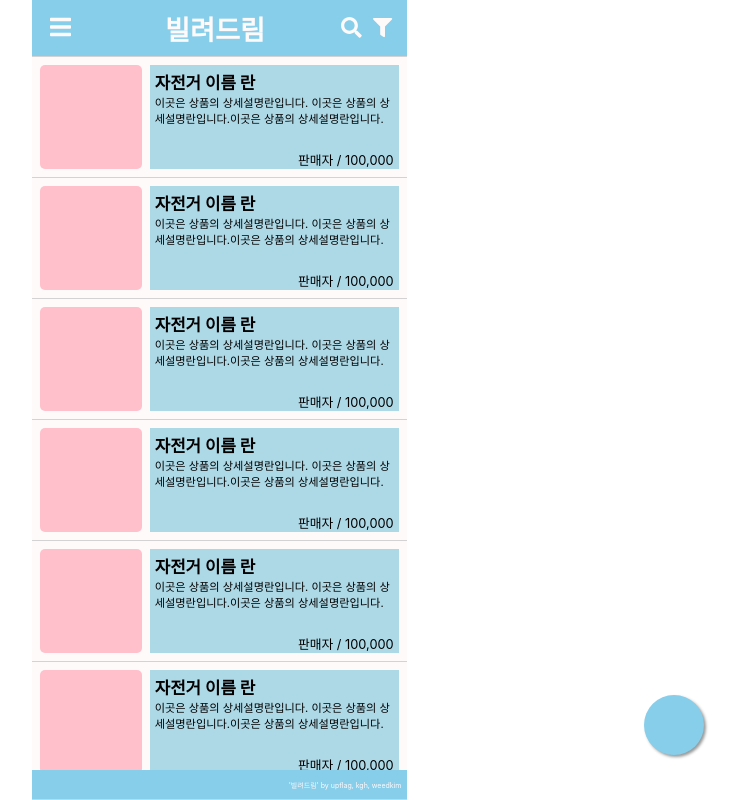
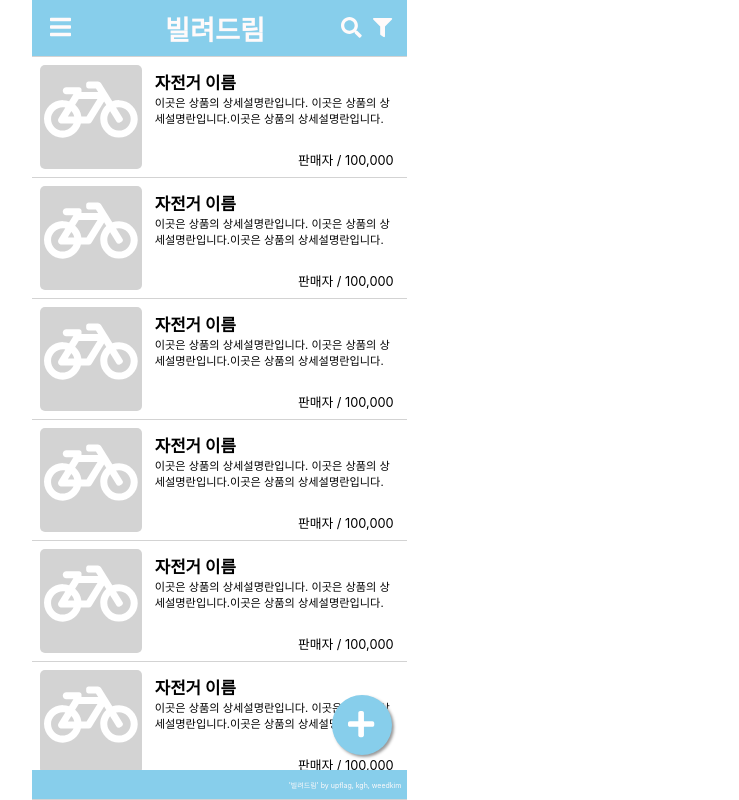
Before and after one commit to kgh3489/2021Hanium, a React (Create React App) app: page / in a window 1280 px wide. Shown: the whole page, without its empty margins (421-1160 px from the left). Built offline with nearby package versions, Linux system fonts and the light colour scheme.

Commit message:
상품리스트 상품등록  플로팅버튼 추가

```diff
--- a/src/app.jsx
+++ b/src/app.jsx
@@ -9,6 +9,9 @@ function App() {
       <Header />
       <ProductList />
       <Footer />
+      <button className={styles.float}>
+        <i class="fas fa-plus"></i>
+      </button>
     </div>
   );
 }
--- a/src/app.module.css
+++ b/src/app.module.css
@@ -10,6 +10,7 @@ button {
   width: 100%;
   margin: 0 auto;
   height: 100vh;
+  position: relative;
 }
 
 /* 반응형 | 미디어 쿼리 */
@@ -18,3 +19,17 @@ button {
     width: 375px;
   }
 }
+
+.float{
+	position:absolute;
+	width:60px;
+	height:60px;
+	bottom:45px;
+	right:15px;
+	background-color: skyblue;
+	color:#FFF;
+	border-radius:50px;
+	text-align:center;
+	box-shadow: 2px 2px 3px #999;
+  font-size: 30px;
+}
--- a/src/component/product_list/product_item/product_item.jsx
+++ b/src/component/product_list/product_item/product_item.jsx
@@ -8,11 +8,11 @@ const product_item = (props) => {
     return (
         <div className={styles.product_item}>
             <div className={styles.imagesec}>
-
+                <i class="fas fa-bicycle"></i>
             </div>
             <div className={styles.descsec}>
                 <div className={styles.product_title}>
-                    <span>자전거 이름 란</span>
+                    <span>자전거 이름</span>
                 </div>
                 <div className={styles.product_desc}>
                     <span>이곳은 상품의 상세설명란입니다. 이곳은 상품의 상세설명란입니다.이곳은 상품의 상세설명란입니다.</span>
@@ -23,8 +23,6 @@ const product_item = (props) => {
             </div>
         </div>
     )
-
-
 };
 
 export default product_item;
--- a/src/component/product_list/product_item/product_item.module.css
+++ b/src/component/product_list/product_item/product_item.module.css
@@ -3,20 +3,21 @@
     display: flex;
     height: 120px;
     width: 100%;
-    background-color: snow;
     border-bottom: 1px solid lightgray;
 }
 /* 좌측 이미지 영역 */
 .imagesec {
     width: 30%;
-    background-color: pink;
     margin: 0.5rem;
+    background-color: lightgray;
     border-radius: 5px;
+    color: white;
+    text-align: center;
+    font-size: 75px;
 }
 /* 우측 상품 상세설명 */
 .descsec {
     width: 70%;
-    background-color: lightblue;
     margin: 0.5rem 0.5rem 0.5rem 0;
     padding: 0.3rem;
 }
--- a/src/component/product_list/product_list.jsx
+++ b/src/component/product_list/product_list.jsx
@@ -17,9 +17,9 @@ const ProductList = (props) => {
             <Product />
             <Product />
             <Product />
-            <a href={""} className={styles.float}>
-                <i className={styles.my_float}></i>
-            </a>
+            <Product />
+            <Product />
+
         </section>
     )
 
--- a/src/component/product_list/product_list.module.css
+++ b/src/component/product_list/product_list.module.css
@@ -14,20 +14,3 @@
     background-color: lightgrey;
     border-radius: 1em;
 }
-
-.float{
-	position:fixed;
-	width:60px;
-	height:60px;
-	bottom:45px;
-	right:155px;
-	background-color: skyblue;
-	color:#FFF;
-	border-radius:50px;
-	text-align:center;
-	box-shadow: 2px 2px 3px #999;
-}
-
-.my_float{
-	margin-top:22px;
-}
```
